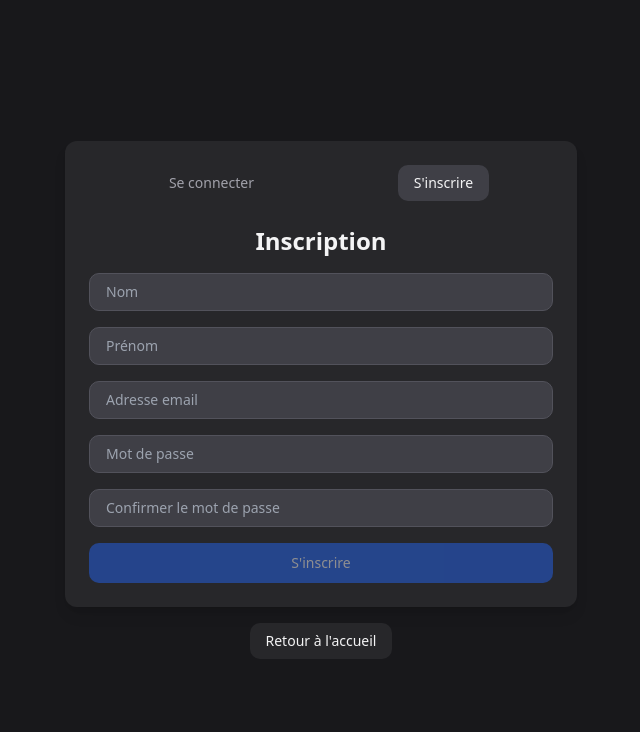
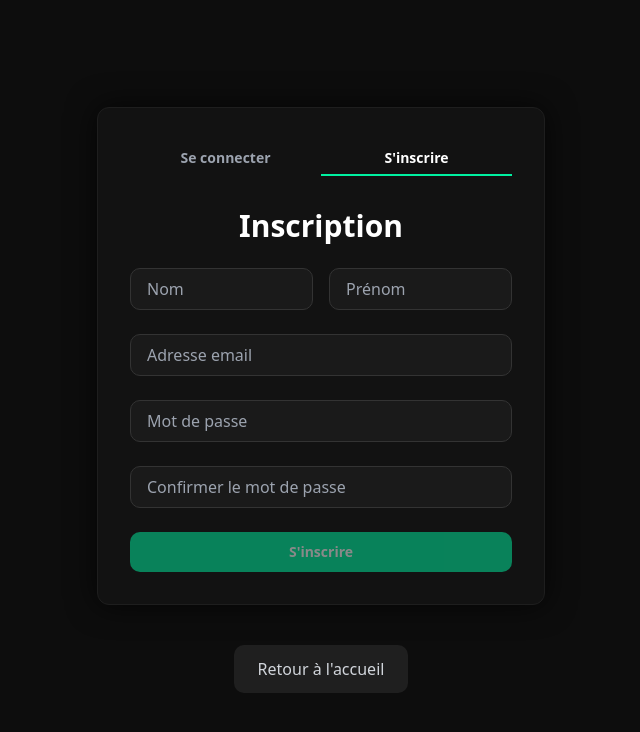
Before and after one commit to Jaden38/LibMa, a Next.js app in the folder frontend/: page /auth in a window 1280 px wide. Both pictures are taken after a click on the button "S'inscrire". Shown: the top 732 px of the page, without its empty margins (319-959 px from the left). Built offline with nearby package versions, Linux system fonts and the light colour scheme.

Commit message:
chore(Code): Format code

```diff
--- a/frontend/components/ui/BookCard.tsx
+++ b/frontend/components/ui/BookCard.tsx
@@ -1,4 +1,3 @@
-// components/ui/BookCard.tsx
 import React from "react";
 
 interface BookCardProps {
--- a/frontend/components/ui/Input.tsx
+++ b/frontend/components/ui/Input.tsx
@@ -1,4 +1,3 @@
-// components/ui/Input.tsx
 import React from "react";
 
 interface InputProps {
--- a/frontend/components/ui/Notification.tsx
+++ b/frontend/components/ui/Notification.tsx
@@ -1,4 +1,3 @@
-// components/ui/Notification.tsx
 import React from "react";
 
 interface NotificationProps {
--- a/frontend/components/ui/NotificationsComponent.tsx
+++ b/frontend/components/ui/NotificationsComponent.tsx
@@ -19,7 +19,7 @@
   const [showNotifications, setShowNotifications] = useState(false);
 
   useEffect(() => {
-    // Initial fetch of existing notifications
+
     const fetchExistingNotifications = async () => {
       try {
         const response = await fetch(`http://localhost:5000/notifications/${userId}`);
@@ -33,7 +33,7 @@
 
     fetchExistingNotifications();
 
-    // Set up SSE connection
+
     const eventSource = new EventSource(`http://localhost:5000/notifications/stream/${userId}`);
 
     eventSource.addEventListener('notification', (event) => {
--- a/frontend/components/ui/SearchBar.tsx
+++ b/frontend/components/ui/SearchBar.tsx
@@ -1,4 +1,3 @@
-// components/ui/SearchBar.tsx
 import React from "react";
 import Input from "./Input";
 
--- a/frontend/package.json
+++ b/frontend/package.json
@@ -13,6 +13,7 @@
     "@radix-ui/react-slot": "^1.1.0",
     "class-variance-authority": "^0.7.1",
     "clsx": "^2.1.1",
+    "framer-motion": "^11.15.0",
     "lucide-react": "^0.461.0",
     "next": "^14.1.0",
     "react": "^18.2.0",
--- a/frontend/pages/auth.tsx
+++ b/frontend/pages/auth.tsx
@@ -1,12 +1,14 @@
 import React, { useState } from "react";
+import { motion } from "framer-motion";
 import Input from "@/components/ui/Input";
 import { Button } from "@/components/ui/Button";
 import { useRouter } from "next/router";
 import { useUser } from "@/hooks/UseUser";
 
 const AuthPage: React.FC = () => {
-  const { user, login } = useUser();
+  const { login } = useUser();
   const router = useRouter();
+
   const [activeTab, setActiveTab] = useState<"login" | "register">("login");
   const [email, setEmail] = useState("");
   const [password, setPassword] = useState("");
@@ -25,10 +27,10 @@
     setIsLoading(true);
 
     try {
-      const response = await fetch('http://localhost:5000/auth/login', {
-        method: 'POST',
+      const response = await fetch("http://localhost:5000/auth/login", {
+        method: "POST",
         headers: {
-          'Content-Type': 'application/json',
+          "Content-Type": "application/json",
         },
         body: JSON.stringify({
           username: email,
@@ -41,39 +43,39 @@
       if (!response.ok) {
         switch (response.status) {
           case 400:
-            throw new Error('Email et mot de passe requis');
+            throw new Error("Email et mot de passe requis");
           case 401:
-            throw new Error('Email ou mot de passe incorrect');
+            throw new Error("Email ou mot de passe incorrect");
           case 403:
-            throw new Error('Compte inactif');
+            throw new Error("Compte inactif");
           default:
-            throw new Error(data.error || 'Échec de la connexion');
+            throw new Error(data.error || "Échec de la connexion");
         }
       }
 
       const userData = {
         id: data.user_id,
         role: data.user_role,
-        ...data.user
+        ...data.user,
       };
 
       const tokens = {
         access_token: data.access_token,
-        refresh_token: data.refresh_token
+        refresh_token: data.refresh_token,
       };
 
-      localStorage.setItem('user', JSON.stringify(userData));
-      localStorage.setItem('tokens', JSON.stringify(tokens));
+      localStorage.setItem("user", JSON.stringify(userData));
+      localStorage.setItem("tokens", JSON.stringify(tokens));
 
       login({ tokens, user: userData });
-
-      router.push('/');
+      router.push("/");
     } catch (err) {
-      setError(err instanceof Error ? err.message : 'Une erreur est survenue');
+      setError(err instanceof Error ? err.message : "Une erreur est survenue");
     } finally {
       setIsLoading(false);
     }
   };
+
   const handleRegister = async () => {
     if (!email || !password || !confirmPassword || !firstname || !lastname) {
       setError("Tous les champs sont requis.");
@@ -87,10 +89,10 @@
     setIsLoading(true);
 
     try {
-      const response = await fetch('http://localhost:5000/auth/register', {
-        method: 'POST',
+      const response = await fetch("http://localhost:5000/auth/register", {
+        method: "POST",
         headers: {
-          'Content-Type': 'application/json',
+          "Content-Type": "application/json",
         },
         body: JSON.stringify({
           email,
@@ -103,36 +105,57 @@
       const data = await response.json();
 
       if (!response.ok) {
-        throw new Error(data.error || 'Échec de l\'inscription');
+        throw new Error(data.error || "Échec de l'inscription");
       }
 
-      // Store tokens in localStorage
-      localStorage.setItem('accessToken', data.access_token);
-      localStorage.setItem('refreshToken', data.refresh_token);
-      localStorage.setItem('userId', data.user_id);
-      localStorage.setItem('userRole', data.user_role);
+      const userData = {
+        id: data.user_id,
+        role: data.user_role,
+        ...data.user,
+      };
 
-      router.push('/');
+      const tokens = {
+        access_token: data.access_token,
+        refresh_token: data.refresh_token,
+      };
+
+      localStorage.setItem("user", JSON.stringify(userData));
+      localStorage.setItem("tokens", JSON.stringify(tokens));
+
+      login({ tokens, user: userData });
+
+      router.push("/");
     } catch (err) {
-      setError(err instanceof Error ? err.message : 'Une erreur est survenue');
+      setError(err instanceof Error ? err.message : "Une erreur est survenue");
     } finally {
       setIsLoading(false);
     }
   };
 
   return (
-    <div className="flex flex-col items-center justify-center min-h-screen bg-zinc-900 text-zinc-100">
-      <div className="w-full max-w-lg bg-zinc-800 rounded-lg shadow-lg p-6">
-        <div className="flex justify-around mb-6">
+    <div
+      className="relative flex flex-col items-center justify-center min-h-screen overflow-hidden"
+      style={{
+        background: "#0d0d0d"
+      }}
+    >
+      <motion.div
+        initial={{ opacity: 0, scale: 0.95 }}
+        animate={{ opacity: 1, scale: 1 }}
+        transition={{ duration: 0.5, ease: "easeOut" }}
+        className="bg-[#121212] border border-[#1e1e1e] rounded-lg p-8 max-w-md w-full mx-4
+                   shadow-[0_0_30px_rgba(0,0,0,0.7)]"
+      >
+        <div className="relative flex justify-between items-center mb-8">
+          <div className="flex w-full">
             <button
               onClick={() => {
                 setActiveTab("login");
                 setError(null);
               }}
-            className={`text-sm font-medium px-4 py-2 rounded-md ${activeTab === "login"
-              ? "bg-zinc-700 text-zinc-100"
-              : "text-zinc-400 hover:text-zinc-100"
-              }`}
+              className={`relative flex-1 text-center py-2 text-sm font-semibold
+                          transition-colors
+                          ${activeTab === "login" ? "text-white" : "text-gray-400 hover:text-gray-200"}`}
             >
               Se connecter
             </button>
@@ -141,78 +164,96 @@
                 setActiveTab("register");
                 setError(null);
               }}
-            className={`text-sm font-medium px-4 py-2 rounded-md ${activeTab === "register"
-              ? "bg-zinc-700 text-zinc-100"
-              : "text-zinc-400 hover:text-zinc-100"
-              }`}
+              className={`relative flex-1 text-center py-2 text-sm font-semibold
+                          transition-colors
+                          ${activeTab === "register" ? "text-white" : "text-gray-400 hover:text-gray-200"}`}
             >
               S'inscrire
             </button>
           </div>
+          <motion.div
+            layoutId="underline"
+            className="absolute bottom-0 h-[2px] bg-[#00f1a1]"
+            style={{
+              width: "50%",
+              left: activeTab === "login" ? "0%" : "50%",
+            }}
+            transition={{ type: "spring", stiffness: 350, damping: 30 }}
+          />
+        </div>
 
-        <form onSubmit={(e) => e.preventDefault()} className="space-y-4">
-          <h1 className="text-2xl font-bold text-center mb-4">
+        <form onSubmit={(e) => e.preventDefault()} className="space-y-6">
+          <motion.h1
+            initial={{ opacity: 0, y: -5 }}
+            animate={{ opacity: 1, y: 0 }}
+            className="text-3xl font-bold text-white text-center mb-4"
+          >
             {activeTab === "login" ? "Connexion" : "Inscription"}
-          </h1>
+          </motion.h1>
 
           {activeTab === "register" && (
-            <>
-              <div>
+            <div className="grid grid-cols-2 gap-4">
               <Input
                 type="text"
                 placeholder="Nom"
                 value={lastname}
                 onChange={(e) => setLastname(e.target.value)}
-                  className="w-full bg-zinc-700 border border-zinc-600 text-sm text-zinc-100 rounded-md p-2 focus:outline-none focus:ring-2 focus:ring-blue-400"
+                className="w-full bg-[#1a1a1a] text-white placeholder-gray-400
+                           rounded-md p-3 focus:outline-none focus:ring-2 focus:ring-[#00f1a1]"
                 aria-label="Nom"
               />
-              </div>
-              <div>
               <Input
                 type="text"
                 placeholder="Prénom"
                 value={firstname}
                 onChange={(e) => setFirstname(e.target.value)}
-                  className="w-full bg-zinc-700 border border-zinc-600 text-sm text-zinc-100 rounded-md p-2 focus:outline-none focus:ring-2 focus:ring-blue-400"
+                className="w-full bg-[#1a1a1a] text-white placeholder-gray-400
+                           rounded-md p-3 focus:outline-none focus:ring-2 focus:ring-[#00f1a1]"
                 aria-label="Prénom"
               />
             </div>
-            </>
           )}
 
-          <div>
           <Input
             type="email"
             placeholder="Adresse email"
             value={email}
             onChange={(e) => setEmail(e.target.value)}
-              className="w-full bg-zinc-700 border border-zinc-600 text-sm text-zinc-100 rounded-md p-2 focus:outline-none focus:ring-2 focus:ring-blue-400"
+            className="w-full bg-[#1a1a1a] text-white placeholder-gray-400
+                       rounded-md p-3 focus:outline-none focus:ring-2 focus:ring-[#00f1a1]"
             aria-label="Adresse email"
           />
-          </div>
-          <div>
+
           <Input
             type="password"
             placeholder="Mot de passe"
             value={password}
             onChange={(e) => setPassword(e.target.value)}
-              className="w-full bg-zinc-700 border border-zinc-600 text-sm text-zinc-100 rounded-md p-2 focus:outline-none focus:ring-2 focus:ring-blue-400"
+            className="w-full bg-[#1a1a1a] text-white placeholder-gray-400
+                       rounded-md p-3 focus:outline-none focus:ring-2 focus:ring-[#00f1a1]"
             aria-label="Mot de passe"
           />
-          </div>
+
           {activeTab === "register" && (
-            <div>
             <Input
               type="password"
               placeholder="Confirmer le mot de passe"
               value={confirmPassword}
               onChange={(e) => setConfirmPassword(e.target.value)}
-                className="w-full bg-zinc-700 border border-zinc-600 text-sm text-zinc-100 rounded-md p-2 focus:outline-none focus:ring-2 focus:ring-blue-400"
+              className="w-full bg-[#1a1a1a] text-white placeholder-gray-400 rounded-md p-3 focus:outline-none focus:ring-2 focus:ring-[#00f1a1]"
               aria-label="Confirmer le mot de passe"
             />
-            </div>
           )}
-          {error && <p className="text-red-500 text-sm">{error}</p>}
+
+          {error && (
+            <motion.p
+              initial={{ opacity: 0 }}
+              animate={{ opacity: 1 }}
+              className="text-red-500 text-sm font-medium text-center"
+            >
+              {error}
+            </motion.p>
+          )}
 
           <Button
             onClick={activeTab === "login" ? handleLogin : handleRegister}
@@ -220,9 +261,12 @@
               isLoading ||
               !email ||
               !password ||
-              (activeTab === "register" && (!confirmPassword || !firstname || !lastname))
+              (activeTab === "register" &&
+                (!confirmPassword || !firstname || !lastname))
             }
-            className="w-full py-3 bg-blue-600 text-sm text-zinc-100 rounded-md hover:bg-blue-500 transition focus:outline-none focus:ring-2 focus:ring-blue-400 disabled:opacity-50"
+            className={`w-full py-3 text-white font-semibold rounded-md
+                        transition focus:outline-none focus:ring-2 focus:ring-[#00f1a1]
+                        ${isLoading ? "bg-[#333]" : "bg-[#00f1a1] hover:bg-[#05e799]"}`}
           >
             {isLoading
               ? "Chargement..."
@@ -231,14 +275,16 @@
                 : "S'inscrire"}
           </Button>
         </form>
-      </div>
+      </motion.div>
 
-      <button
+      <motion.button
         onClick={() => router.push("/")}
-        className="mt-4 px-4 py-2 bg-zinc-800 text-sm text-zinc-100 rounded-md hover:bg-zinc-700 transition focus:outline-none focus:ring-2 focus:ring-blue-400"
+        whileHover={{ scale: 1.03 }}
+        whileTap={{ scale: 0.97 }}
+        className="mt-10 px-6 py-3 bg-[#1f1f1f] text-gray-300 font-medium rounded-md hover:text-white hover:bg-[#2a2a2a] transition focus:outline-none focus:ring-2 focus:ring-[#00f1a1]"
       >
         Retour à l'accueil
-      </button>
+      </motion.button>
     </div>
   );
 };
```
Also changed, not shown: frontend/components/ui/BookCover.tsx (+0 -9 lines), 1 other file (tests, documents, lock files or other folders). Lines whose indentation alone changed are shown as unchanged.
